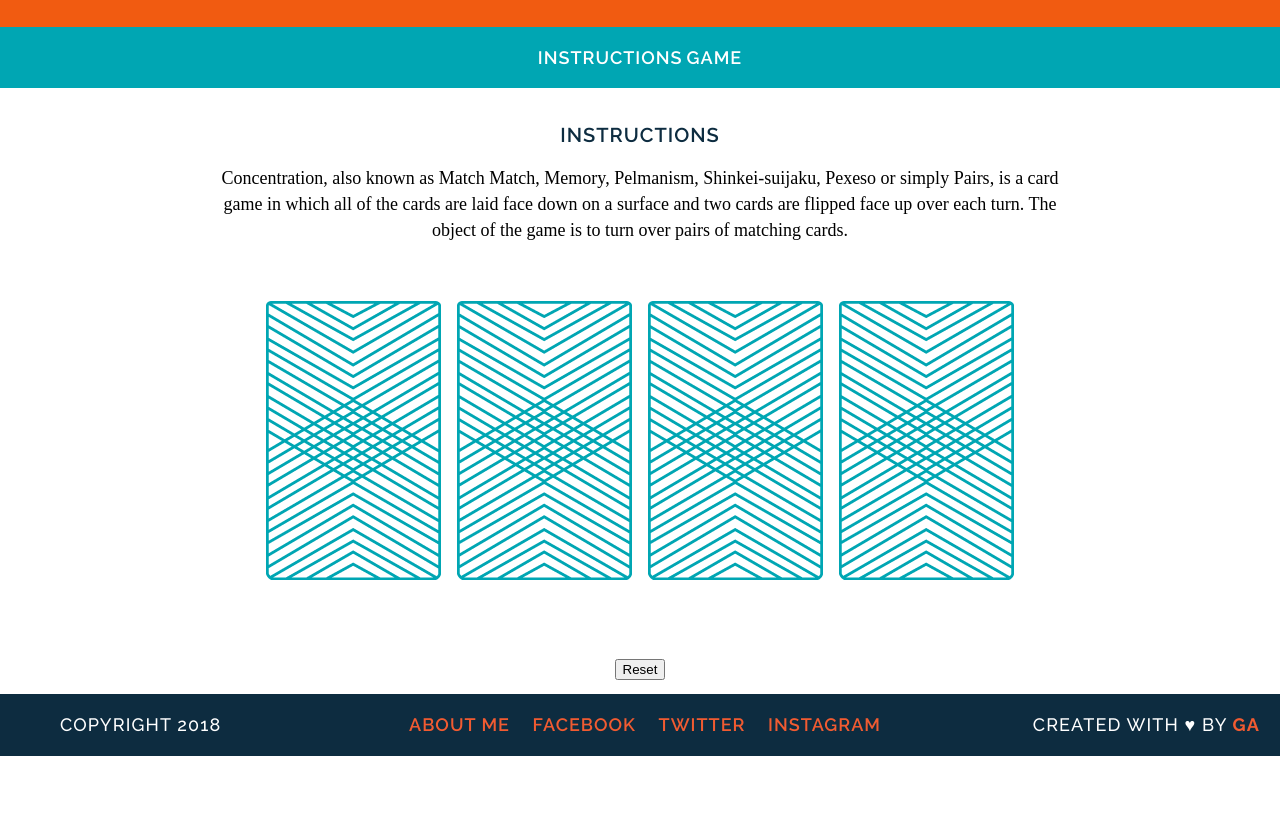
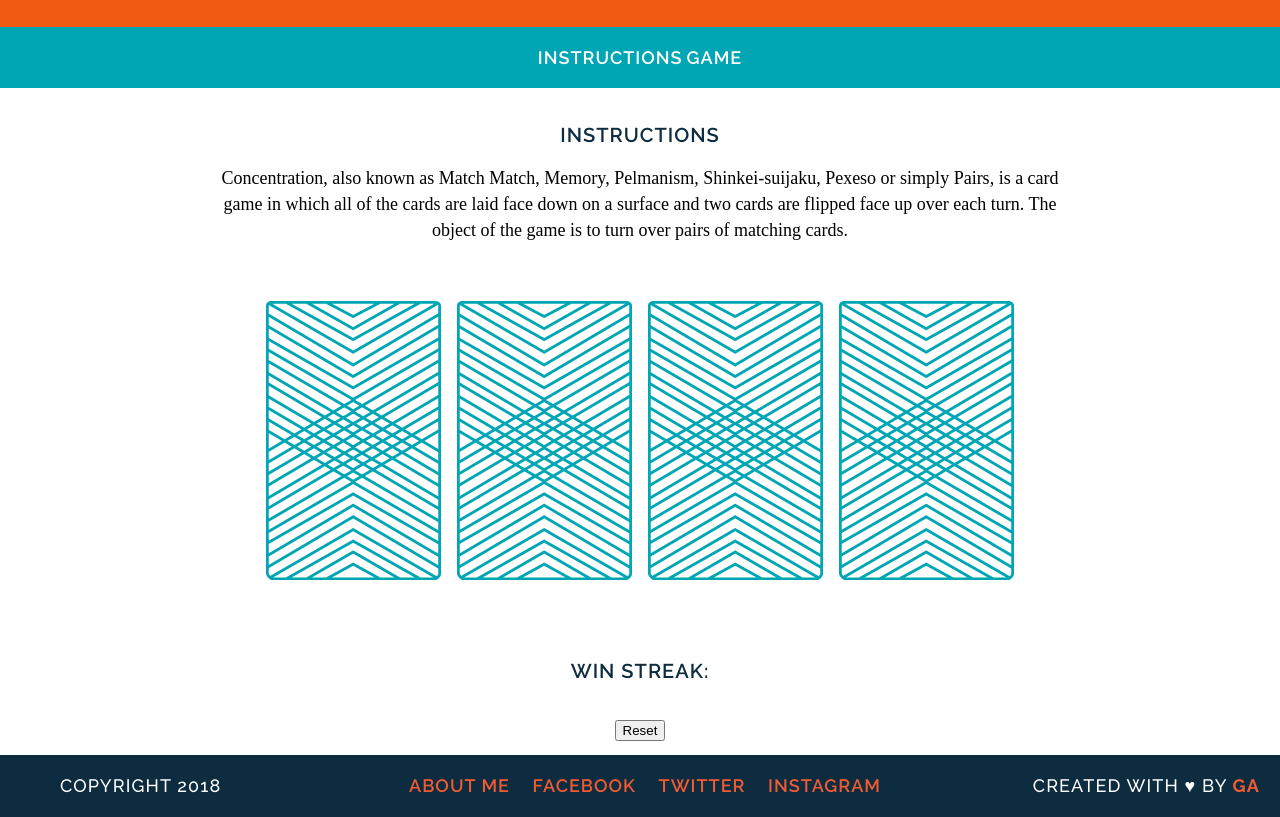
Before and after one commit to kelly-paul/memorygame, a plain HTML site: page index.html in a window 1280 px wide. Shown: the part 114-931 px from the top of the page. Before the commit the page ends 870 px from the top, so only its background shows below. Drawn offline with Linux system fonts and the light colour scheme; a web font is replaced by a local one.

Commit message:
added score JS

```diff
--- a/css/style.css
+++ b/css/style.css
@@ -120,6 +120,14 @@ img {
   font-size: 0;
 }
 
+#score {
+  font-family: "raleway", "sans-serif";
+  color: #F15B31;
+  font-weight: 800;
+  font-size: 30px;
+  padding: 0 20px 20px;
+}
+
 footer {
   font-weight: 500;
   letter-spacing: .08em;
--- a/index.html
+++ b/index.html
@@ -27,9 +27,14 @@
   <div id="game-board" class="board clearfix"></div>
 </main>
 <script src="js/main.js"></script>
-  </body>
+
+<h2> Win Streak: </h2>
+
+<div id="score"></div>
 
 <input type="reset" value="Reset" onClick="window.location.reload()">
+
+</body>
 
 <footer class=clearfix>
 
--- a/js/main.js
+++ b/js/main.js
@@ -22,10 +22,13 @@ var cards = [
 ];
 
 var cardsInPlay = [];
+var score = 0;
 
 var checkForMatch = function() {
   if (cardsInPlay[0] === cardsInPlay[1]) {
   alert("You found a match!");
+  score += 1;
+  document.getElementById('score').innerHTML = score;
   } else {
   alert("Sorry, try again.");
   document.location.reload();
```
